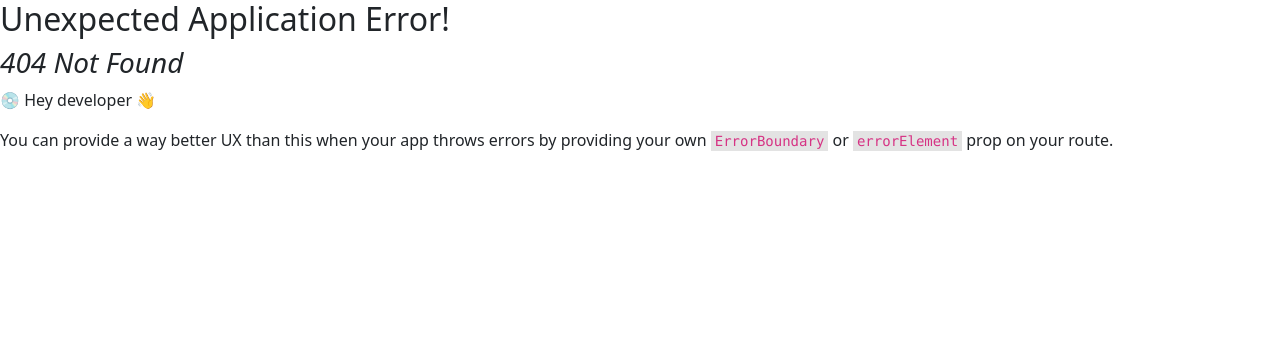
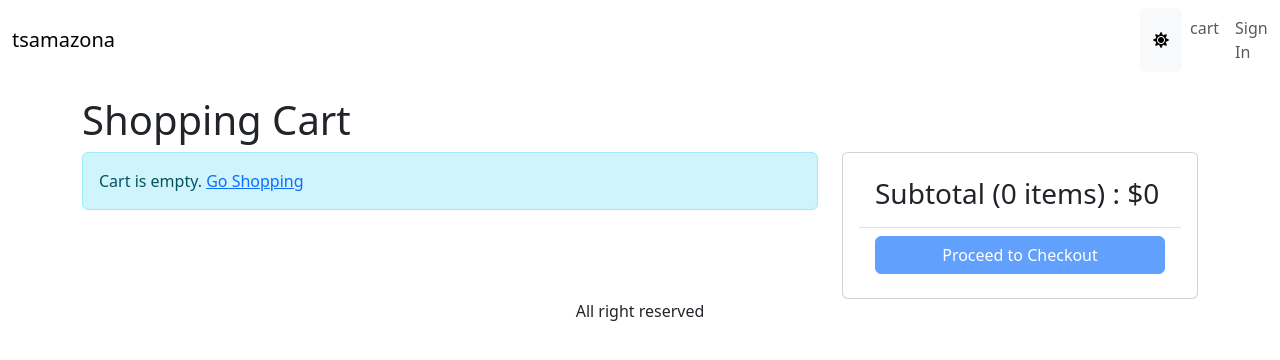
Before and after one commit to TairMa23/E-CommerceWebsite, a React (Vite) app in the folder client/: page /cart in a window 1280 px wide. Before the commit this address had no page. Shown: the top 360 px of the page. Built offline with nearby package versions, Linux system fonts and the light colour scheme.

Commit message:
Create Cart Page

```diff
--- a/client/src/components/ProductItem.tsx
+++ b/client/src/components/ProductItem.tsx
@@ -4,7 +4,7 @@
 import Rating from "./Rating";
 import { useContext } from "react";
 import { Store } from "../Store";
-import { CartItem } from "../types/Crt";
+import { CartItem } from "../types/Cart";
 import { convertProductToCartItem } from "../utils";
 import { toast } from "react-toastify";
 
--- a/client/src/index.css
+++ b/client/src/index.css
@@ -18,3 +18,6 @@
 img.large {
   max-width: 100%;
 }
+img.thumbnail {
+  height: 80px;
+}
--- a/client/src/main.tsx
+++ b/client/src/main.tsx
@@ -15,12 +15,14 @@
 import { QueryClient, QueryClientProvider } from "@tanstack/react-query";
 import { ReactQueryDevtools } from "@tanstack/react-query-devtools";
 import { StoreProvider } from "./Store.tsx";
+import CartPage from "./pages/CartPage.tsx";
 
 const router = createBrowserRouter(
   createRoutesFromElements(
     <Route path="/" element={<App />}>
       <Route index={true} element={<HomePage />} />
       <Route path="product/:slug" element={<ProductPage />} />
+      <Route path="cart" element={<CartPage />} />
       {/* <Route path="dashboard" element={<Dashboard />} /> */}
       {/* ... etc. */}
     </Route>
--- /dev/null
+++ b/client/src/pages/CartPage.tsx
@@ -0,0 +1,123 @@
+import { useContext } from "react";
+import { Button, Card, Col, ListGroup, Row } from "react-bootstrap";
+import { Helmet } from "react-helmet-async";
+import { Link, useNavigate } from "react-router-dom";
+import { toast } from "react-toastify";
+import MessageBox from "../components/MessageBox";
+import { Store } from "../Store";
+import { CartItem } from "../types/Cart";
+
+export default function CartPage() {
+  const navigate = useNavigate();
+
+  const {
+    state: {
+      mode,
+      cart: { cartItems },
+    },
+    dispatch,
+  } = useContext(Store);
+
+  const updateCartHandler = (item: CartItem, quantity: number) => {
+    if (item.countInStock < quantity) {
+      toast.warn("Sorry. Product is out of stock");
+      return;
+    }
+    dispatch({
+      type: "CART_ADD_ITEM",
+      payload: { ...item, quantity },
+    });
+  };
+  const checkoutHandler = () => {
+    navigate("/signin?redirect=/shipping");
+  };
+
+  return (
+    <div>
+      <Helmet>
+        <title>Shopping Cart</title>
+      </Helmet>
+      <h1>Shopping Cart</h1>
+      <Row>
+        <Col md={8}>
+          {cartItems.length === 0 ? (
+            <MessageBox>
+              Cart is empty. <Link to="/">Go Shopping</Link>
+            </MessageBox>
+          ) : (
+            <ListGroup>
+              {cartItems.map((item: CartItem) => (
+                <ListGroup.Item key={item._id}>
+                  <Row className="align-items-center">
+                    <Col md={4}>
+                      <img
+                        src={item.image}
+                        alt={item.name}
+                        className="img-fluid rounded thumbnail"
+                      ></img>{" "}
+                      <Link to={`/product/${item.slug}`}>{item.name}</Link>
+                    </Col>
+                    <Col md={3}>
+                      <Button
+                        onClick={() =>
+                          updateCartHandler(item, item.quantity - 1)
+                        }
+                        variant={mode}
+                        disabled={item.quantity === 1}
+                      >
+                        <i className="fas fa-minus-circle"></i>
+                      </Button>{" "}
+                      <span>{item.quantity}</span>
+                      <Button
+                        variant={mode}
+                        onClick={() =>
+                          updateCartHandler(item, item.quantity + 1)
+                        }
+                        disabled={item.quantity === item.countInStock}
+                      >
+                        <i className="fas fa-plus-circle"></i>
+                      </Button>
+                    </Col>
+                    <Col md={3}>${item.price}</Col>
+                    <Col md={2}>
+                      <Button variant={mode}>
+                        <i className="fas fa-trash"></i>
+                      </Button>
+                    </Col>
+                  </Row>
+                </ListGroup.Item>
+              ))}
+            </ListGroup>
+          )}
+        </Col>
+        <Col md={4}>
+          <Card>
+            <Card.Body>
+              <ListGroup variant="flush">
+                <ListGroup.Item>
+                  <h3>
+                    Subtotal ({cartItems.reduce((a, c) => a + c.quantity, 0)}{" "}
+                    items) : $
+                    {cartItems.reduce((a, c) => a + c.price * c.quantity, 0)}
+                  </h3>
+                </ListGroup.Item>
+                <ListGroup.Item>
+                  <div className="d-grid">
+                    <Button
+                      type="button"
+                      variant="primary"
+                      onClick={checkoutHandler}
+                      disabled={cartItems.length === 0}
+                    >
+                      Proceed to Checkout
+                    </Button>
+                  </div>
+                </ListGroup.Item>
+              </ListGroup>
+            </Card.Body>
+          </Card>
+        </Col>
+      </Row>
+    </div>
+  );
+}
--- a/client/src/store.tsx
+++ b/client/src/store.tsx
@@ -1,5 +1,5 @@
 import React from "react";
-import { Cart, CartItem } from "./types/Crt";
+import { Cart, CartItem } from "./types/Cart";
 
 type AppState = {
   mode: string;
--- a/client/src/utils.ts
+++ b/client/src/utils.ts
@@ -1,5 +1,5 @@
 import { ApiError } from "./types/ApiError";
-import { CartItem } from "./types/Crt";
+import { CartItem } from "./types/Cart";
 import { Product } from "./types/Product";
 
 export const getError = (error: ApiError) => {
```
Also changed, not shown: client/src/types/Cart.ts (renamed from client/src/types/Crt.ts).
